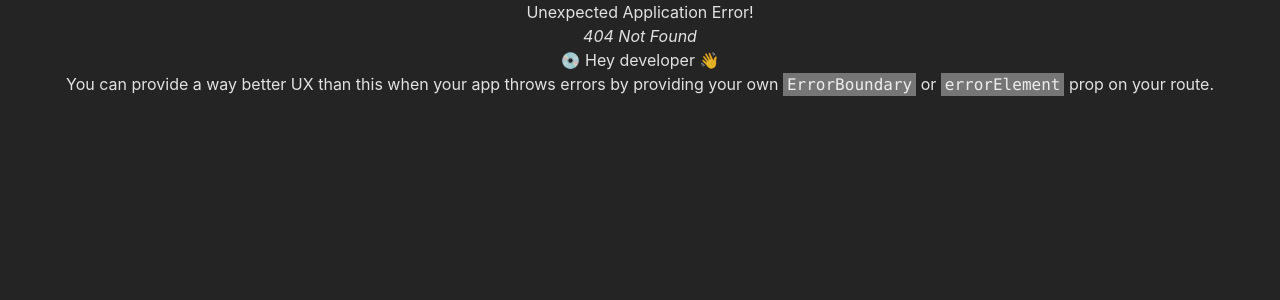
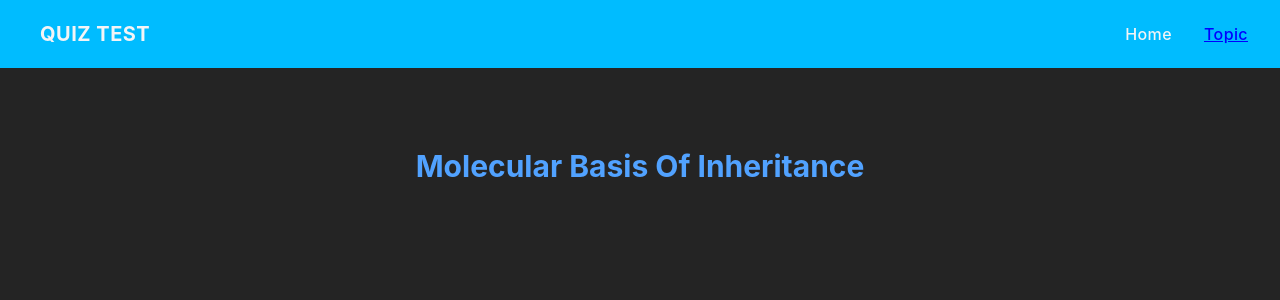
Before and after one commit to Sayem92/quiz-test, a React (Vite) app: page /topic in a window 1280 px wide. Before the commit this address had no page. Shown: the top 300 px of the page. Built offline with nearby package versions, Linux system fonts and the light colour scheme.

Commit message:
add topic

```diff
--- /dev/null
+++ b/src/components/Topic.jsx
@@ -0,0 +1,9 @@
+const Topic = () => {
+  return (
+    <div>
+      <h1 className="text-3xl font-bold text-blue-400 m-4 md:m-20 ">Molecular Basis Of Inheritance </h1>
+    </div>
+  );
+};
+
+export default Topic;
--- a/src/components/navbar/Navbar.jsx
+++ b/src/components/navbar/Navbar.jsx
@@ -28,7 +28,7 @@ import { Link, NavLink } from "react-router-dom";
           <ul className="flex items-center  space-x-8 lg:flex">
             <li>
               <NavLink
-                // to="/home"
+                to="/home"
                 style={({ isActive }) => (isActive ? activeStyle : undefined)}
                 aria-label="Our product"
                 className="font-medium tracking-wide text-gray-100 transition-colors duration-200 hover:text-teal-accent-400"
@@ -38,12 +38,12 @@ import { Link, NavLink } from "react-router-dom";
             </li>
             <li>
               <NavLink
-                to="/topics"
+                to="/topic"
                 style={({ isActive }) => (isActive ? activeStyle : undefined)}
                 aria-label="Our product"
                 className="font-medium tracking-wide text-gray-100 transition-colors duration-200 hover:text-teal-accent-400"
               >
-                Topics
+                Topic
               </NavLink>
             </li>
           </ul>
@@ -118,14 +118,14 @@ import { Link, NavLink } from "react-router-dom";
                       </li>
                       <li>
                         <NavLink
-                          to="/topics"
+                          to="/topic"
                           style={({ isActive }) =>
                             isActive ? activeStyle : undefined
                           }
                           aria-label="Our product"
                           className="font-medium tracking-wide text-gray-700 transition-colors duration-200 hover:text-deep-purple-accent-400"
                         >
-                          Topics
+                          Topic
                         </NavLink>
                       </li>
                     </ul>
--- a/src/components/utilities/Route.jsx
+++ b/src/components/utilities/Route.jsx
@@ -1,6 +1,7 @@
 import { createBrowserRouter } from "react-router-dom";
 import Main from "../layout/Main";
 import Home from "../Home";
+import Topic from "../Topic";
 
 export const routes = createBrowserRouter([
   {
@@ -11,6 +12,11 @@ export const routes = createBrowserRouter([
         path: "/",
         element: <Home></Home>,
       },
+      {
+        path: "/topic",
+        element: <Topic></Topic>,
+      },
+
     ],
   },
 ]);
```
